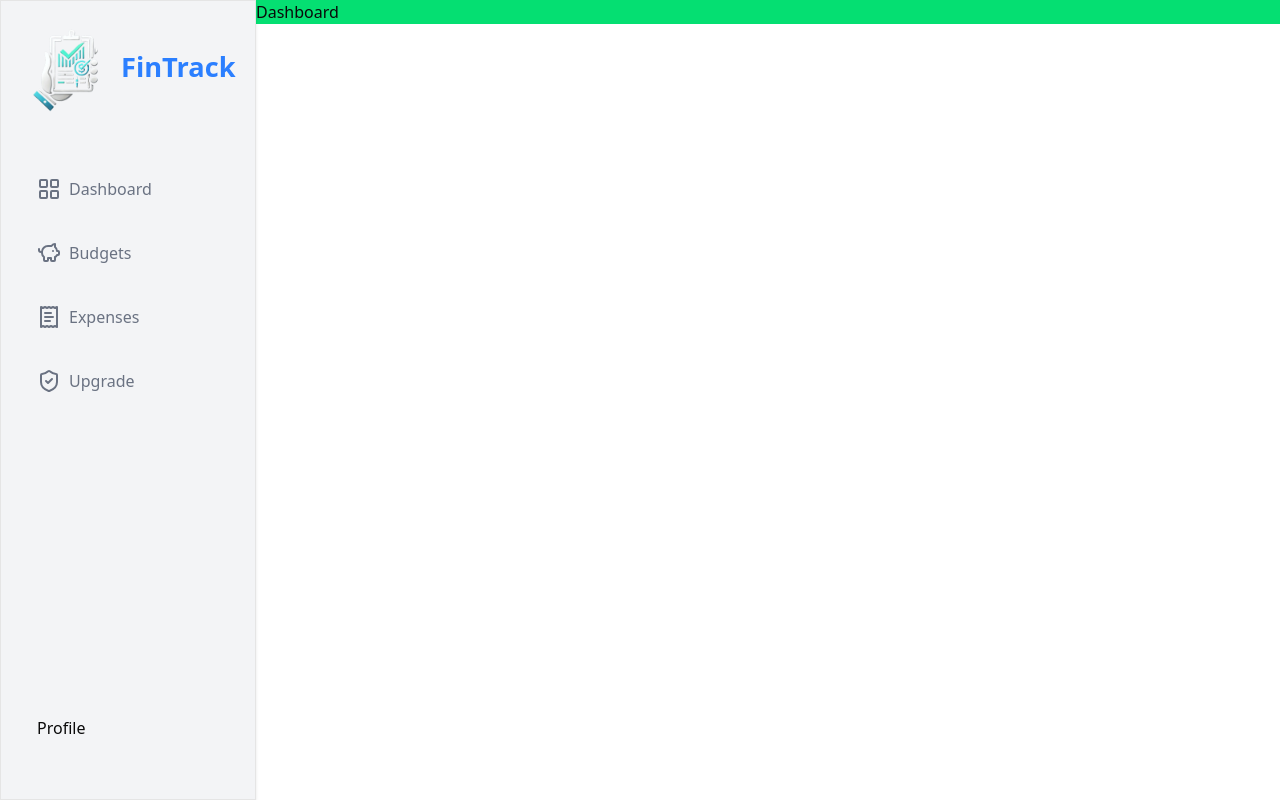
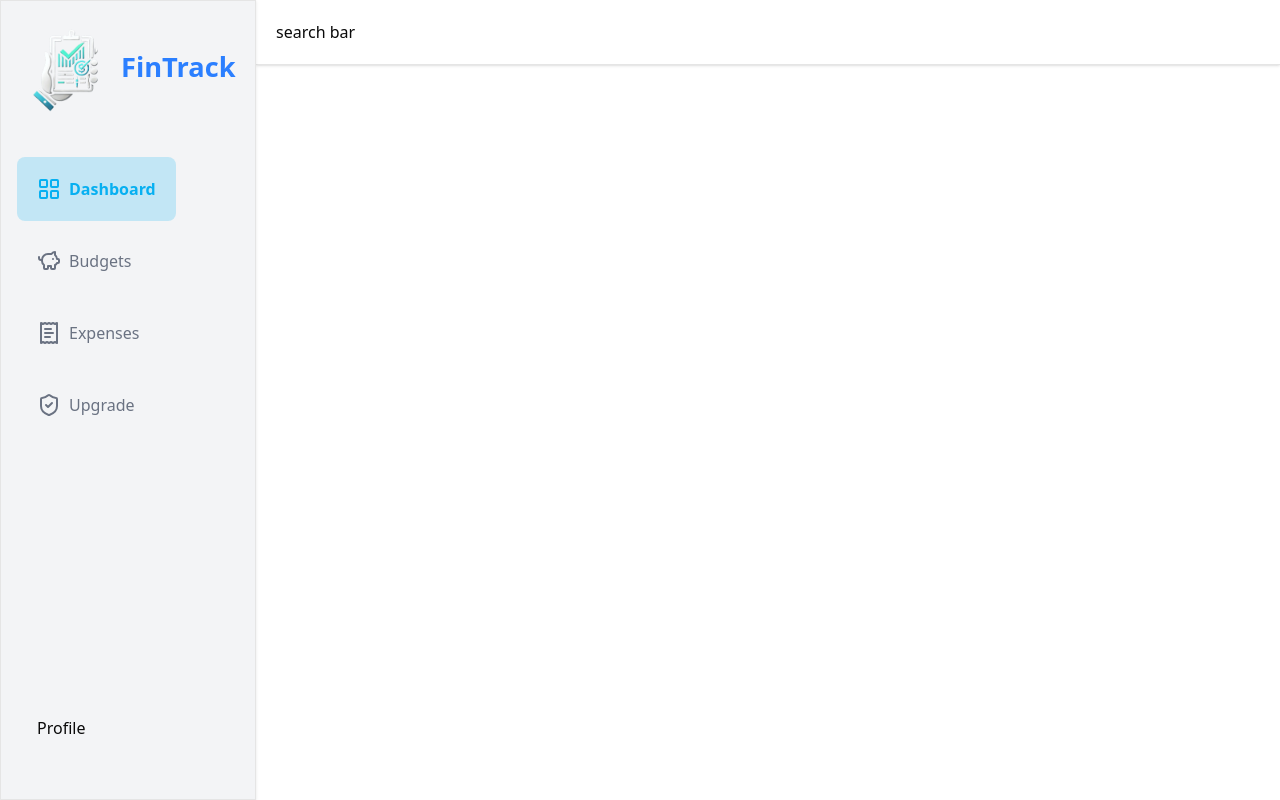
Before and after one commit to Ramanbaral/FinTrack, a Next.js app: page /dashboard in a window 1280 px wide. Built offline with nearby package versions, Linux system fonts and the light colour scheme.

Commit message:
finish sidebar

```diff
--- /dev/null
+++ b/src/app/(routes)/dashboard/_components/DashboardHeader.tsx
@@ -0,0 +1,15 @@
+import { UserButton } from "@clerk/nextjs";
+
+export default function DashboardHeader() {
+  return (
+    <div className="p-5 shadow-sm border-b flex justify-between items-center">
+      <div>
+        search bar
+      </div>
+
+      <div>
+        <UserButton />
+      </div>
+    </div>
+  )
+}
--- a/src/app/(routes)/dashboard/_components/SideNav.tsx
+++ b/src/app/(routes)/dashboard/_components/SideNav.tsx
@@ -1,6 +1,10 @@
+"use client";
 import { UserButton } from "@clerk/nextjs";
 import { LayoutGrid, PiggyBank, ReceiptText, ShieldCheck } from "lucide-react";
 import Image from "next/image";
+import Link from "next/link";
+import { usePathname } from "next/navigation";
+import { useEffect } from "react";
 
 export default function SideNav() {
   const menuList = [
@@ -8,23 +12,32 @@ export default function SideNav() {
       id: 1,
       name: "Dashboard",
       icon: LayoutGrid,
+      path: "/dashboard",
     },
     {
       id: 2,
       name: "Budgets",
       icon: PiggyBank,
+      path: "/dashboard/budgets",
     },
     {
       id: 3,
       name: "Expenses",
       icon: ReceiptText,
+      path: "/dashboard/expenses",
     },
     {
       id: 4,
       name: "Upgrade",
       icon: ShieldCheck,
+      path: "/dashboard/upgrade",
     },
   ];
+
+  const path = usePathname();
+  useEffect(() => {
+    console.log(path);
+  }, []);
 
   return (
     <div className="h-screen flex flex-col items-start border shadow-sm p-4 bg-gray-100">
@@ -36,13 +49,17 @@ export default function SideNav() {
       <div className="mt-10">
         {menuList.map((menuItem) => {
           return (
-            <div
-              key={menuItem.id}
-              className="flex items-center gap-2 font-medium text-gray-500 p-5 cursor-pointer rounded-md hover:text-primary hover:font-semibold hover:bg-sidebar-primary-foreground"
-            >
-              {<menuItem.icon />}
-              <span className="">{menuItem.name}</span>
-            </div>
+            <Link href={menuItem.path} key={menuItem.id}>
+              <div
+                className={`flex items-center gap-2 mb-2 font-medium text-gray-500 p-5 cursor-pointer rounded-md hover:text-primary hover:font-semibold hover:bg-sidebar-primary-foreground ${
+                  menuItem.path === path &&
+                  `text-primary bg-sidebar-primary-foreground font-semibold`
+                }`}
+              >
+                {<menuItem.icon />}
+                <span className="">{menuItem.name}</span>
+              </div>
+            </Link>
           );
         })}
       </div>
--- /dev/null
+++ b/src/app/(routes)/dashboard/budgets/page.tsx
@@ -0,0 +1,7 @@
+export default function Budgets() {
+  return (
+    <div>
+      Budgets
+    </div>
+  )
+}
--- /dev/null
+++ b/src/app/(routes)/dashboard/expenses/page.tsx
@@ -0,0 +1,7 @@
+export default function Expenses() {
+  return (
+    <div>
+      Expenses
+    </div>
+  )
+}
--- a/src/app/(routes)/dashboard/layout.tsx
+++ b/src/app/(routes)/dashboard/layout.tsx
@@ -1,5 +1,6 @@
 import { ReactNode } from "react";
 import SideNav from "./_components/SideNav";
+import DashboardHeader from "./_components/DashboardHeader";
 
 export default function DashboardLayout({
   children,
@@ -9,9 +10,9 @@ export default function DashboardLayout({
       <div className="fixed hidden md:w-64 md:block">
         <SideNav />
       </div>
-      <div className="md:ml-64 bg-green-400">
-      {children}
-      </div>
+      <div className="md:ml-64">
+        <DashboardHeader />
+        {children}</div>
     </div>
   );
 }
--- a/src/app/(routes)/dashboard/page.tsx
+++ b/src/app/(routes)/dashboard/page.tsx
@@ -1,9 +1,8 @@
-import { UserButton } from "@clerk/nextjs";
 
 export default function Dashboard() {
   return (
     <div>
-      Dashboard
+      {/* Dashboard */}
     </div>
   );
 }
```
